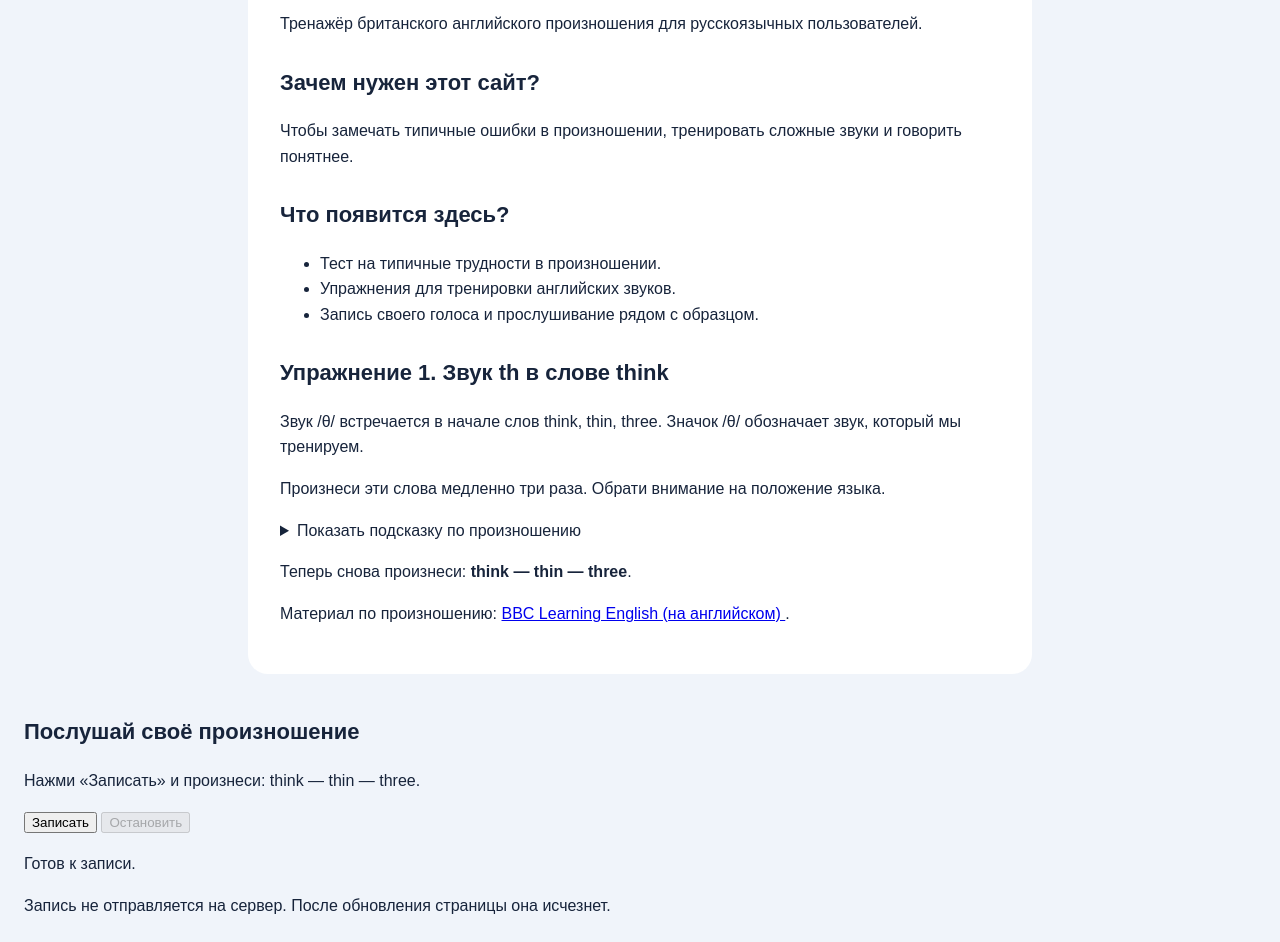
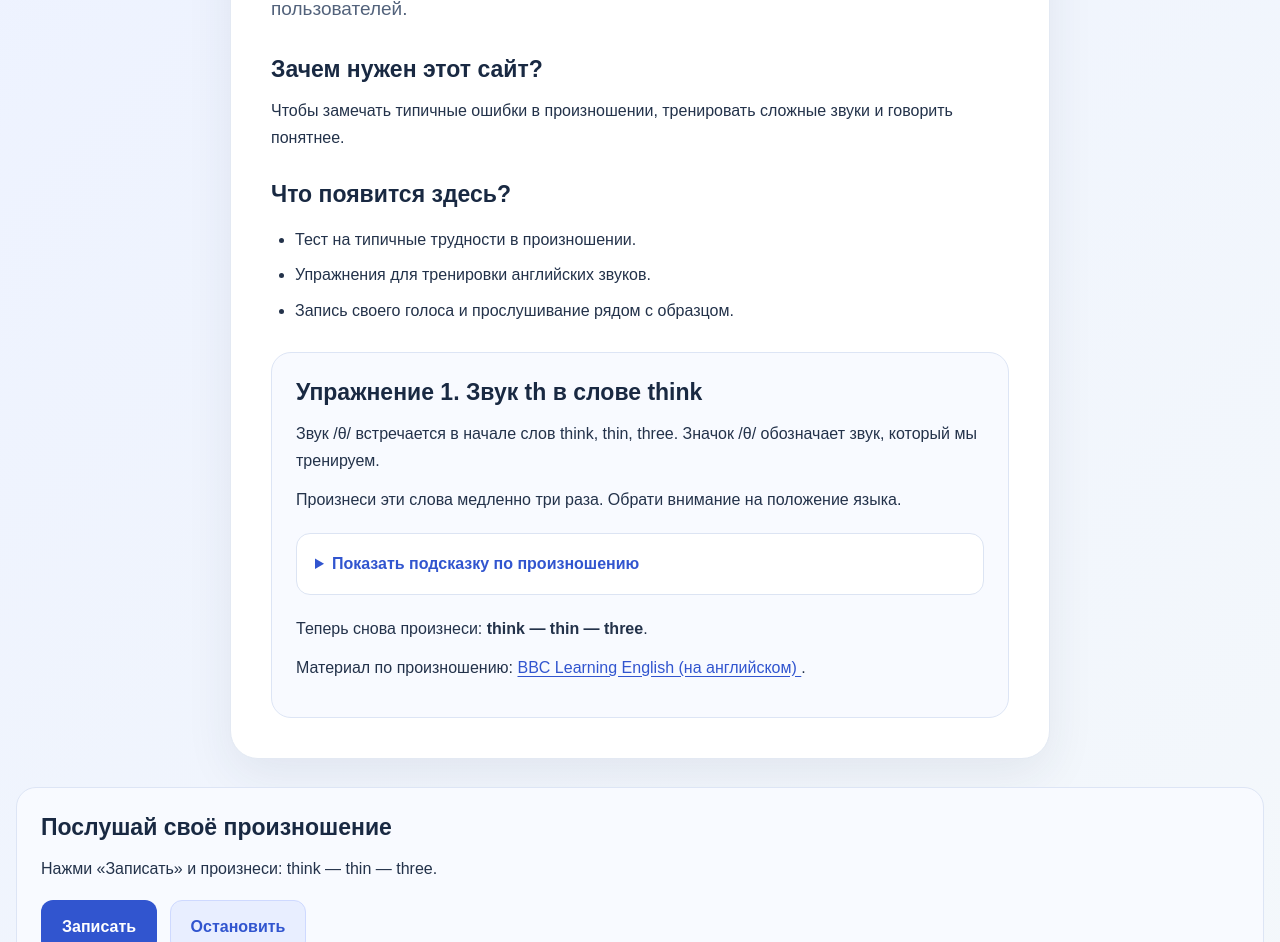
Before and after one commit to HOOMAHA/accentoff, a plain HTML site: page index.html in a window 1280 px wide. Shown: the part 241-1183 px from the top of the page. Drawn offline with Linux system fonts and the light colour scheme.

Commit message:
Update index.html

```diff
--- a/index.html
+++ b/index.html
@@ -11,44 +11,208 @@
   <title>AccentOff — тренажёр английского произношения</title>
 
   <style>
-    /* Оформление всей страницы: шрифт, цвета и отступы */
+    /* Размеры элементов учитывают внутренние отступы */
+    * {
+      box-sizing: border-box;
+    }
+
+    /* Основные цвета, шрифт и фон страницы */
     body {
       margin: 0;
-      padding: 24px;
+      padding: 32px 16px;
       font-family: Arial, sans-serif;
-      background: #f0f4fa;
-      color: #17243b;
-      line-height: 1.6;
+      color: #23324a;
+      background: linear-gradient(135deg, #edf2ff, #f4f8fb);
+      line-height: 1.7;
     }
 
-    /* Белая карточка с содержимым */
+    /* Центральная область сайта */
     main {
-      max-width: 720px;
-      margin: 40px auto;
-      padding: 32px;
-      background: white;
-      border-radius: 20px;
+      width: 100%;
+      max-width: 820px;
+      margin: 0 auto;
+      padding: 40px;
+      background: #ffffff;
+      border: 1px solid #e3e9f3;
+      border-radius: 28px;
+      box-shadow: 0 16px 48px rgba(35, 50, 74, 0.08);
+      overflow-wrap: break-word;
     }
 
-    /* Главный заголовок */
+    /* Название AccentOff */
     h1 {
-      margin: 0;
+      margin: 12px 0;
       color: #3155cf;
-      font-size: 44px;
+      font-size: clamp(38px, 8vw, 60px);
+      line-height: 1.15;
+      letter-spacing: -1.5px;
     }
 
     /* Заголовки разделов */
     h2 {
-      margin-top: 28px;
-      font-size: 22px;
+      margin: 28px 0 12px;
+      color: #192942;
+      font-size: 23px;
+      line-height: 1.35;
     }
 
-    /* Плашка, обозначающая стадию проекта */
+    p {
+      margin: 12px 0;
+    }
+
+    /* Описание сразу под названием сайта */
+    h1 + p {
+      color: #52627b;
+      font-size: 19px;
+    }
+
+    /* Плашка «Учебный проект» */
     .status {
       display: inline-block;
-      padding: 6px 12px;
-      background: #eaf0ff;
-      border-radius: 8px;
+      margin: 0;
+      padding: 7px 14px;
+      color: #3155cf;
+      background: #edf2ff;
+      border-radius: 30px;
+      font-size: 13px;
+      font-weight: bold;
+    }
+
+    /* Каждое упражнение — отдельная карточка */
+    section {
+      margin-top: 28px;
+      padding: 24px;
+      background: #f8faff;
+      border: 1px solid #dde5f5;
+      border-radius: 20px;
+    }
+
+    section h2 {
+      margin-top: 0;
+    }
+
+    /* Отступы в списках */
+    ul,
+    ol {
+      padding-left: 24px;
+    }
+
+    li {
+      margin: 8px 0;
+    }
+
+    /* Кнопки записи и остановки */
+    button {
+      min-height: 48px;
+      margin: 6px 8px 6px 0;
+      padding: 12px 20px;
+      border: 1px solid transparent;
+      border-radius: 12px;
+      font: inherit;
+      font-weight: bold;
+      color: #ffffff;
+      background: #3155cf;
+      cursor: pointer;
+    }
+
+    button:hover:not(:disabled) {
+      background: #2544ae;
+    }
+
+    /* Кнопка остановки отличается по цвету */
+    #stopButton {
+      color: #3155cf;
+      background: #e8eeff;
+      border-color: #ced9ff;
+    }
+
+    #stopButton:hover:not(:disabled) {
+      background: #dce5ff;
+    }
+
+    /* Вид недоступной кнопки */
+    button:disabled {
+      color: #68758a;
+      background: #e8ecf2;
+      border-color: #e8ecf2;
+      cursor: not-allowed;
+    }
+
+    /* Раскрывающаяся подсказка */
+    details {
+      margin: 20px 0;
+      padding: 16px 18px;
+      background: #ffffff;
+      border: 1px solid #dce4f3;
+      border-radius: 14px;
+    }
+
+    summary {
+      color: #3155cf;
+      font-weight: bold;
+      cursor: pointer;
+    }
+
+    details[open] summary {
+      margin-bottom: 14px;
+    }
+
+    /* Сообщение о состоянии записи */
+    #recordStatus {
+      padding: 12px 16px;
+      background: #edf2ff;
+      border-radius: 12px;
+    }
+
+    /* Проигрыватель не выходит за границы карточки */
+    audio {
+      width: 100%;
+      max-width: 100%;
+      margin-top: 8px;
+    }
+
+    /* Ссылки на учебные материалы */
+    a {
+      color: #3155cf;
+      text-underline-offset: 3px;
+    }
+
+    a:hover {
+      color: #203b9e;
+    }
+
+    /* Видимое выделение при управлении клавиатурой */
+    button:focus-visible,
+    summary:focus-visible,
+    a:focus-visible {
+      outline: 3px solid #6585ee;
+      outline-offset: 4px;
+    }
+
+    /* На небольших экранах уменьшаем отступы */
+    @media (max-width: 600px) {
+      body {
+        padding: 16px 10px;
+      }
+
+      main {
+        padding: 24px 18px;
+        border-radius: 20px;
+      }
+
+      section {
+        padding: 18px;
+      }
+
+      h2 {
+        font-size: 21px;
+      }
+
+      /* Кнопки располагаются одна под другой */
+      button {
+        width: 100%;
+        margin: 6px 0;
+      }
     }
   </style>
 </head>
```
